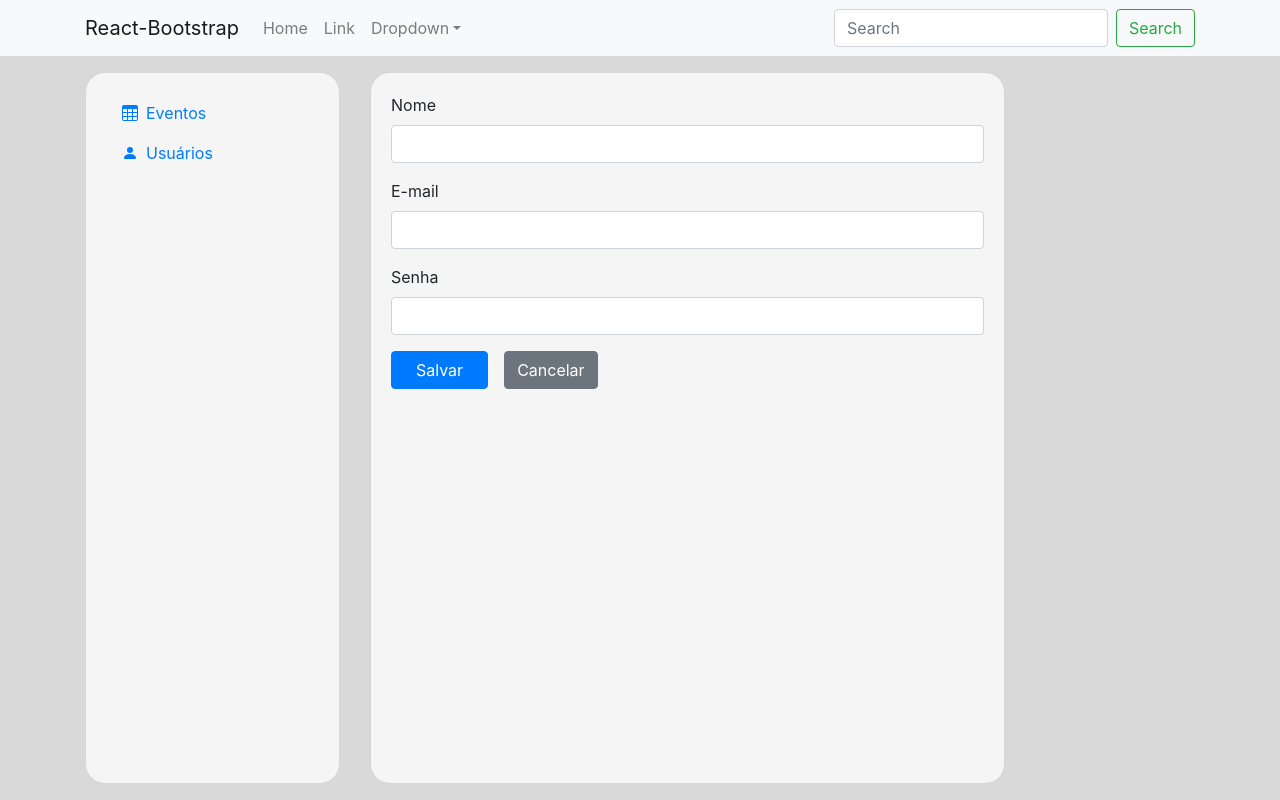
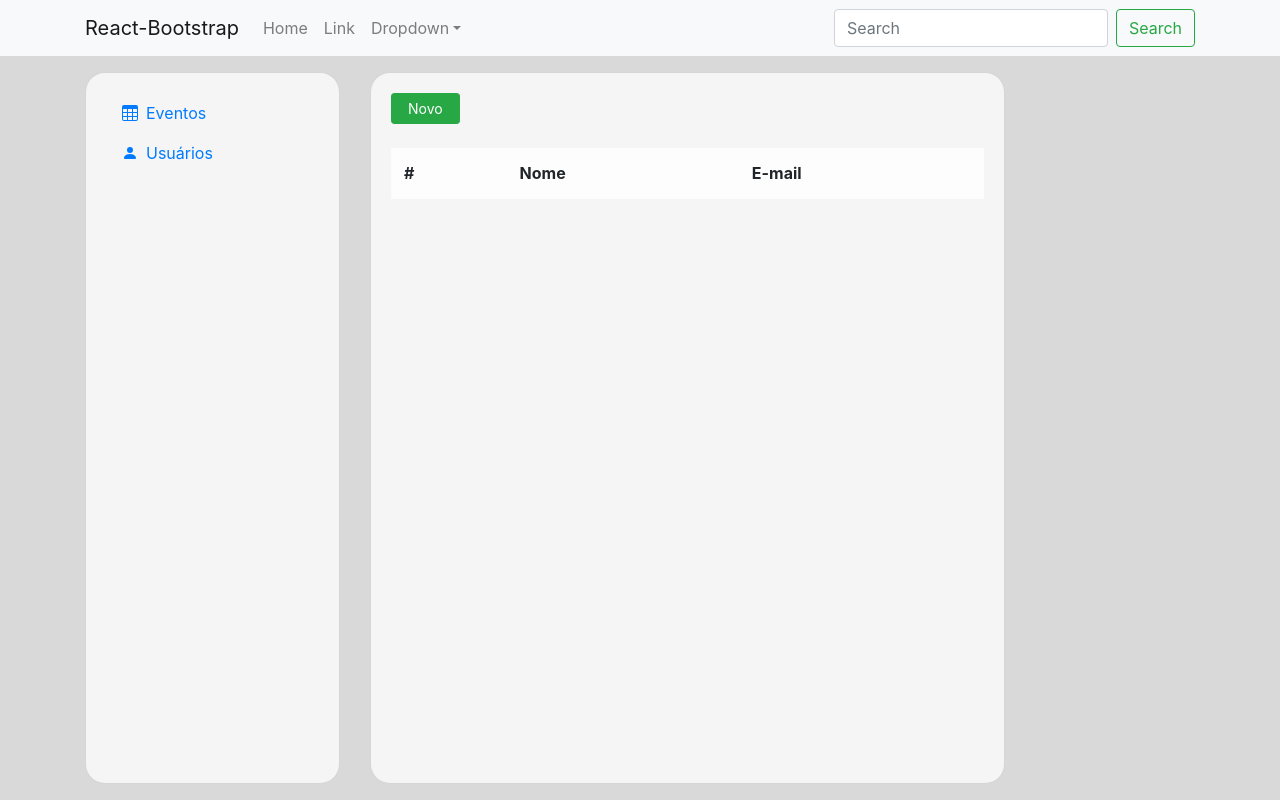
Before and after one commit to prograMadorJ/gestor-eventos-front, a React (Create React App) app: page /usuarios in a window 1280 px wide. Built offline with nearby package versions, Linux system fonts and the light colour scheme.

Commit message:
criado o data table de usuários

```diff
--- /dev/null
+++ b/src/components/user-register/DataTableList.jsx
@@ -0,0 +1,37 @@
+import {Table} from "react-bootstrap";
+import PropTypes from 'prop-types';
+
+
+function DataTableList(props) {
+
+  const data = props.data || []
+
+  return (
+    <div className="data-table-list">
+      <Table striped bordered hover variant="light">
+        <thead>
+        <tr>
+          <th>#</th>
+          <th>Nome</th>
+          <th>E-mail</th>
+        </tr>
+        </thead>
+        <tbody>
+        {data.map((item, index) =>
+          <tr>
+            <td>{index + 1}</td>
+            <td>{item.name}</td>
+            <td>{item.email}</td>
+          </tr>
+        )}
+        </tbody>
+      </Table>
+    </div>
+  )
+}
+
+DataTableList.propTypes = {
+  data: PropTypes.array
+}
+
+export default DataTableList;
--- a/src/components/user-register/RegisterForm.jsx
+++ b/src/components/user-register/RegisterForm.jsx
@@ -6,7 +6,7 @@ import PropTypes from 'prop-types';
 
 function RegisterForm(props) {
 
-  const {handleSubmit, modal} = props.options || {};
+  const {handleSubmit, handleCancel, modal} = props.options || {};
 
   const schema = yup.object().shape({
     name: yup.string()
@@ -56,6 +56,7 @@ function RegisterForm(props) {
                 onChange={handleChange}
                 isInvalid={touched.name && !!errors.name}
                 disabled={isSubmitting}
+                autoComplete="off"
               />
               <Form.Control.Feedback type="invalid">
                 {errors.name}
@@ -70,7 +71,7 @@ function RegisterForm(props) {
                 value={values.email}
                 onChange={handleChange}
                 isInvalid={touched.email && !!errors.email}
-                autocomplete="off"
+                autoComplete="off"
                 disabled={isSubmitting}
               />
               <Form.Control.Feedback type="invalid">
@@ -86,18 +87,18 @@ function RegisterForm(props) {
                 value={values.password}
                 onChange={handleChange}
                 isInvalid={touched.password && !!errors.password}
-                autocomplete="no"
+                autoComplete="new-password"
                 disabled={isSubmitting}
               />
               <Form.Control.Feedback type="invalid">
                 {errors.password}
               </Form.Control.Feedback>
             </Form.Group>
-            {modal.status !== 1 && <Form.Group as={Col} controlId="groupControls">
-              <Button variant="primary" type="submit" className="px-4 mr-3" disabled={isSubmitting}>
+            {modal.status !== 1 && modal.status !== 2 && <Form.Group as={Col} controlId="groupControls">
+              <Button variant="primary" type="submit" size="sm" className="px-4 mr-3" disabled={isSubmitting}>
                 Salvar
               </Button>
-              <Button variant="secondary" type="button">
+              <Button variant="secondary" type="button" size="sm" onClick={handleCancel} className="px-3">
                 Cancelar
               </Button>
             </Form.Group>}
--- a/src/store/actions/index.js
+++ b/src/store/actions/index.js
@@ -2,3 +2,4 @@ export const INITIAL_USER_STATE = 0
 export const POST_USER_REQUEST = 1
 export const POST_USER_SUCCESS = 2
 export const POST_USER_ERROR = 3
+export const FINALLY_USER_REGISTER = 4
--- a/src/store/actions/user-register-actions.js
+++ b/src/store/actions/user-register-actions.js
@@ -1,34 +1,22 @@
 import {
   INITIAL_USER_STATE,
+  FINALLY_USER_REGISTER,
   POST_USER_REQUEST,
   POST_USER_SUCCESS,
   POST_USER_ERROR
 } from "./index";
 
-export const initialUserState = payload => {
-  return  {
-    type: INITIAL_USER_STATE,
-    payload
-  }
-}
+const createAction = (type, payload) => ({
+  type,
+  payload
+})
 
-export const postUserRequest = payload => {
-  return  {
-    type: POST_USER_REQUEST,
-      payload
-  }
-}
+export const initialUserState = payload => createAction(INITIAL_USER_STATE, payload)
 
-export const postUserSuccess = payload => {
-  return  {
-    type: POST_USER_SUCCESS,
-    payload
-  }
-}
+export const finallyUserRegister = payload => createAction(FINALLY_USER_REGISTER, payload)
 
-export const postUserError = payload => {
-  return  {
-    type: POST_USER_ERROR,
-    payload
-  }
-}
+export const postUserRequest = payload => createAction(POST_USER_REQUEST, payload)
+
+export const postUserSuccess = payload => createAction(POST_USER_SUCCESS, payload)
+
+export const postUserError = payload => createAction(POST_USER_ERROR, payload)
--- a/src/store/reducers/user-register-reducer.js
+++ b/src/store/reducers/user-register-reducer.js
@@ -1,11 +1,13 @@
 import {
   INITIAL_USER_STATE,
+  FINALLY_USER_REGISTER,
   POST_USER_REQUEST,
   POST_USER_SUCCESS,
   POST_USER_ERROR
 } from "../actions";
 
 const initialState = {
+  data: [],
   status: 0,
   modal: {
     status: 0,
@@ -16,6 +18,20 @@ const initialState = {
     handleClose: undefined
   }
 };
+
+function finallyRegister() {
+  return {
+    status: 0,
+    modal: {
+      status: 0,
+      type: '',
+      title: '',
+      message: '',
+      showSpinner: false,
+      handleClose: undefined
+    }
+  }
+}
 
 function postUserRequestReducer() {
   return {
@@ -60,6 +76,8 @@ export const userRegisterReducers = (state = initialState, action) => {
   switch (action.type) {
     case INITIAL_USER_STATE:
       return {...initialState}
+    case FINALLY_USER_REGISTER:
+      return {...state, ...finallyRegister(action.payload)}
     case POST_USER_REQUEST:
       return {...state, ...postUserRequestReducer(action.payload)}
     case POST_USER_SUCCESS:
--- a/src/views/UserRegister.jsx
+++ b/src/views/UserRegister.jsx
@@ -1,31 +1,60 @@
 import { connect } from 'react-redux';
 import RegisterForm from "../components/user-register/RegisterForm";
 import { useDispatch } from "react-redux";
-import {initialUserState, postUserRequest, postUserSuccess} from "../store/actions/user-register-actions";
+import {
+  finallyUserRegister,
+  postUserRequest,
+  postUserSuccess
+} from "../store/actions/user-register-actions";
 import {sleep} from "../utils/simulations";
+import {Button} from "react-bootstrap";
+import {useState} from "react";
+import DataTableList from "../components/user-register/DataTableList";
 
 function UserRegister(props) {
+
+  const [isNewUser, setIsNewUser] = useState(false)
 
   const dispatch = useDispatch();
   const {userRegisterState } = props;
 
-  async function postUserData(data) {
+  async function registerUser(data) {
     if(userRegisterState.status === 0) {
       dispatch(postUserRequest())
       await sleep(1000);
       dispatch(postUserSuccess({
-          handleClose: () => dispatch(initialUserState())
-        }))
+        handleClose: () => {
+          setIsNewUser(false);
+          dispatch(finallyUserRegister())
+        }
+      }))
     }
+  }
+
+  const handleClickNewUser = () => {
+    setIsNewUser(true)
+  }
+
+  const handleCancelNewUser = () => {
+    setIsNewUser(false)
   }
 
   return (
     <div className="user-register">
-      <RegisterForm options={{ handleSubmit: postUserData, modal: props.userRegisterState.modal }} />
+      {!isNewUser && <div className="user-register-top-panel mb-4">
+        <Button variant="success" onClick={handleClickNewUser} size="sm" className="px-3">
+          Novo
+        </Button>
+      </div>}
+
+      {isNewUser
+        ? <RegisterForm options={{ handleSubmit: registerUser, handleCancel: handleCancelNewUser, modal: props.userRegisterState.modal }} />
+        : <DataTableList data={userRegisterState.data} />
+      }
+
     </div>
   )
 }
-
 
 const mapStateToProps = store => ({
   userRegisterState: store.userRegisterReducers
```
